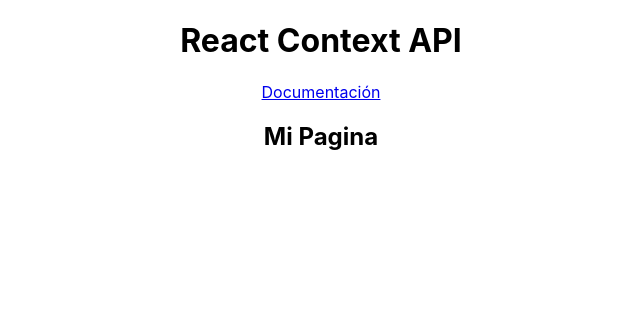
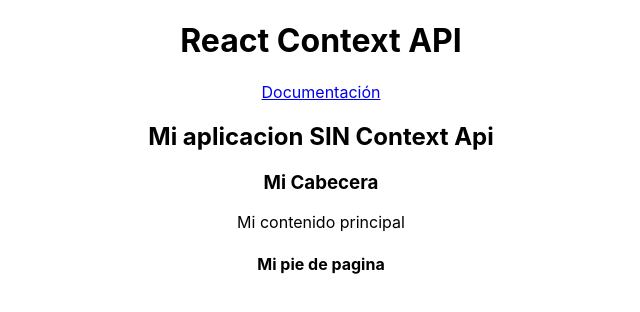
Before and after one commit to IleanaChamorro/contextapi, a React (Create React App) app: page / in a window 1280 px wide. Shown: the top 312 px of the page, without its empty margins (319-959 px from the left). Built offline with nearby package versions, Linux system fonts and the light colour scheme.

Commit message:
App con THEME Dark/Light SIN Context

```diff
--- /dev/null
+++ b/src/components/Footer.js
@@ -0,0 +1,11 @@
+import React from 'react'
+
+const Footer = () => {
+  return (
+    <footer>
+        <h4>Mi pie de pagina</h4>
+    </footer>
+  )
+}
+
+export default Footer
--- /dev/null
+++ b/src/components/Header.js
@@ -0,0 +1,12 @@
+import React from 'react'
+
+const Header = () => {
+  return (
+    <header>
+        <h2>Mi aplicacion SIN Context Api</h2>
+        <h3>Mi Cabecera</h3>
+    </header>
+  )
+}
+
+export default Header
--- /dev/null
+++ b/src/components/Main.js
@@ -0,0 +1,11 @@
+import React from 'react'
+
+const Main = () => {
+  return (
+    <main>
+        <p>Mi contenido principal</p>
+    </main>
+  )
+}
+
+export default Main
--- a/src/components/MyPage.js
+++ b/src/components/MyPage.js
@@ -1,9 +1,14 @@
 import React from 'react'
+import Header from './Header'
+import Main from './Main'
+import Footer from './Footer'
 
 const MyPage = () => {
   return (
-    <div>
-        <h2>Mi Pagina</h2>
+    <div className='my-page'>
+        <Header/>
+        <Main/>
+        <Footer/>
     </div>
   )
 }
```
